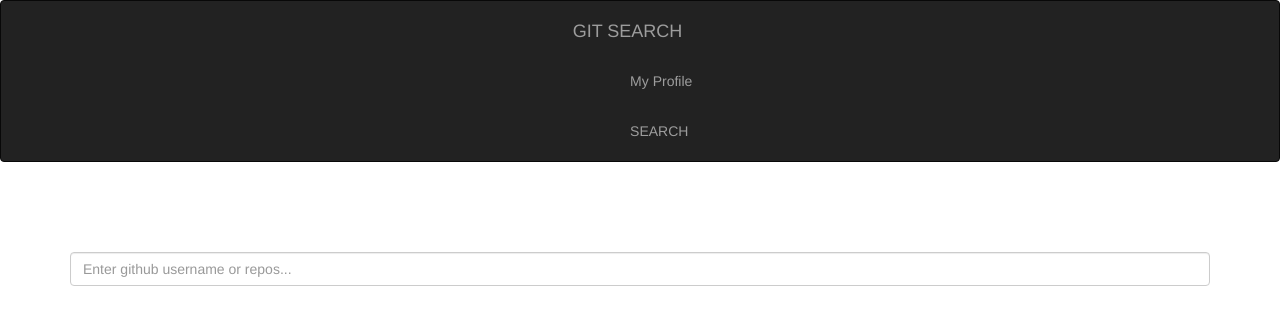
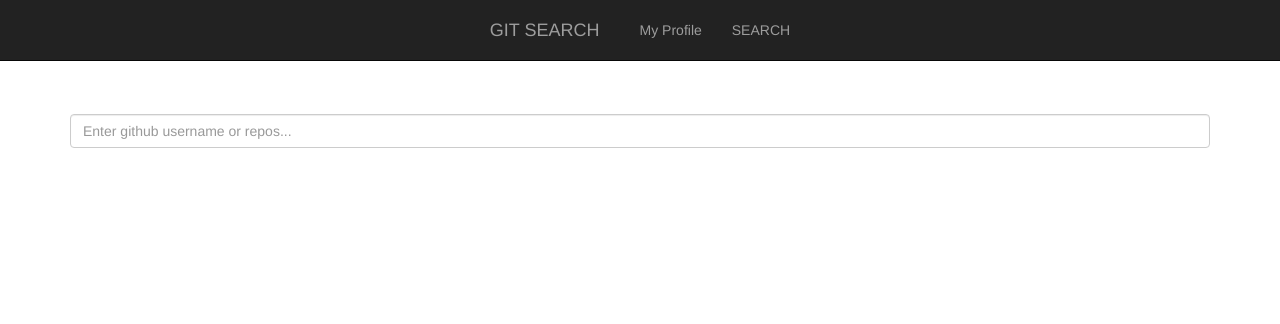
Before and after one commit to VickyMutai/github-search, an Angular app: page /profile in a window 1280 px wide. Shown: the top 324 px of the page. Built offline with nearby package versions, Linux system fonts and the light colour scheme.

Commit message:
Create navigation bar

```diff
--- a/src/app/app.component.css
+++ b/src/app/app.component.css
@@ -0,0 +1,3 @@
+.nav{
+  display: inline;
+}
--- a/src/app/app.component.html
+++ b/src/app/app.component.html
@@ -1,25 +1,13 @@
-<nav class="navbar navbar-inverse">
+<nav class="navbar navbar-inverse navbar-fixed-top">
   <div class="container-fluid">
-    <!-- Brand and toggle get grouped for better mobile display -->
     <div class="navbar-header">
-      <button type="button" class="navbar-toggle collapsed"
-      data-toggle="collapse" data-target="#bs-example-navbar-collapse-1"
-      aria-expanded="false">
-        <span class="sr-only">Toggle navigation</span>
-        <span class="icon-bar"></span>
-        <span class="icon-bar"></span>
-        <span class="icon-bar"></span>
-      </button>
       <a class="navbar-brand" href="#">GIT SEARCH</a>
     </div>
-
-    <!-- Collect the nav links, forms, and other content for toggling -->
-    <div class="collapse navbar-collapse" id="bs-example-navbar-collapse-1">
+  <!-- Collect the nav links, forms, and other content for toggling -->
       <ul class="nav navbar-nav navbar-right">
         <li><a routerLink='/landing' routerLinkActive='active'>My Profile</a></li>
         <li><a routerLink='/profile' routerLinkActive='active'>SEARCH</a></li>
       </ul>
-    </div><!-- /.navbar-collapse -->
   </div><!-- /.container-fluid -->
 </nav>
 <!-- End of Navigation -->
--- a/src/app/landing/landing.component.css
+++ b/src/app/landing/landing.component.css
@@ -0,0 +1,3 @@
+.profile{
+  padding-top: 5%;
+}
--- a/src/app/landing/landing.component.html
+++ b/src/app/landing/landing.component.html
@@ -1,4 +1,4 @@
-<div *ngIf="info">
+<div class="profile" *ngIf="info">
   <div class="panel panel-default">
     <div class="panel-heading">
       {{info.name}} <small>({{info.login}})</small>
--- a/src/app/profile/profile.component.css
+++ b/src/app/profile/profile.component.css
@@ -1,3 +1,3 @@
 .search-form{
-  padding-top: 70px;
+  padding-top: 10%;
 }
--- a/src/app/profile/profile.component.html
+++ b/src/app/profile/profile.component.html
@@ -1,5 +1,5 @@
 <div class="container">
-<form action="" class="search-form">
+<form class="search-form">
   <div class="form-group">
     <input type="text" class="form-control" placeholder="Enter github username or repos..." [(ngModel)]="username" name="username" (keyup)="findUser()">
   </div>
--- a/src/app/services/landing.service.ts
+++ b/src/app/services/landing.service.ts
@@ -5,8 +5,8 @@ import 'rxjs/add/operator/map';
 @Injectable()
 export class LandingService {
   private username: string;
-  private clientid = 'e6712bc8beabcaf2c159';
-  private clientsecret = 'ab4c657cb7fd1001329a74da8d97f9b7ca913295';
+  private clientid = 'c4c1a435f2395d421bcd';
+  private clientsecret = '99f8a79c7352d6a96d6a300017245070bd6d97ce';
 
   constructor(private http:Http) {
     console.log("service is now ready!");
@@ -14,13 +14,13 @@ export class LandingService {
 
    }
    getUserInfo(){
-     return this.http.get("api.github.com/users/" + this.username +
+     return this.http.get("https://api.github.com/users/" + this.username +
      "?client_id=" + this.clientid + "&client_secret=" + this.clientsecret)
      .map(res => res.json());
    }
 
    getUserRepos(){
-     return this.http.get("api.github.com/users/" + this.username +
+     return this.http.get("https://api.github.com/users/" + this.username +
      "/repos?client_id=" + this.clientid + "&client_secret=" + this.clientsecret)
      .map(res => res.json());
    }
```
